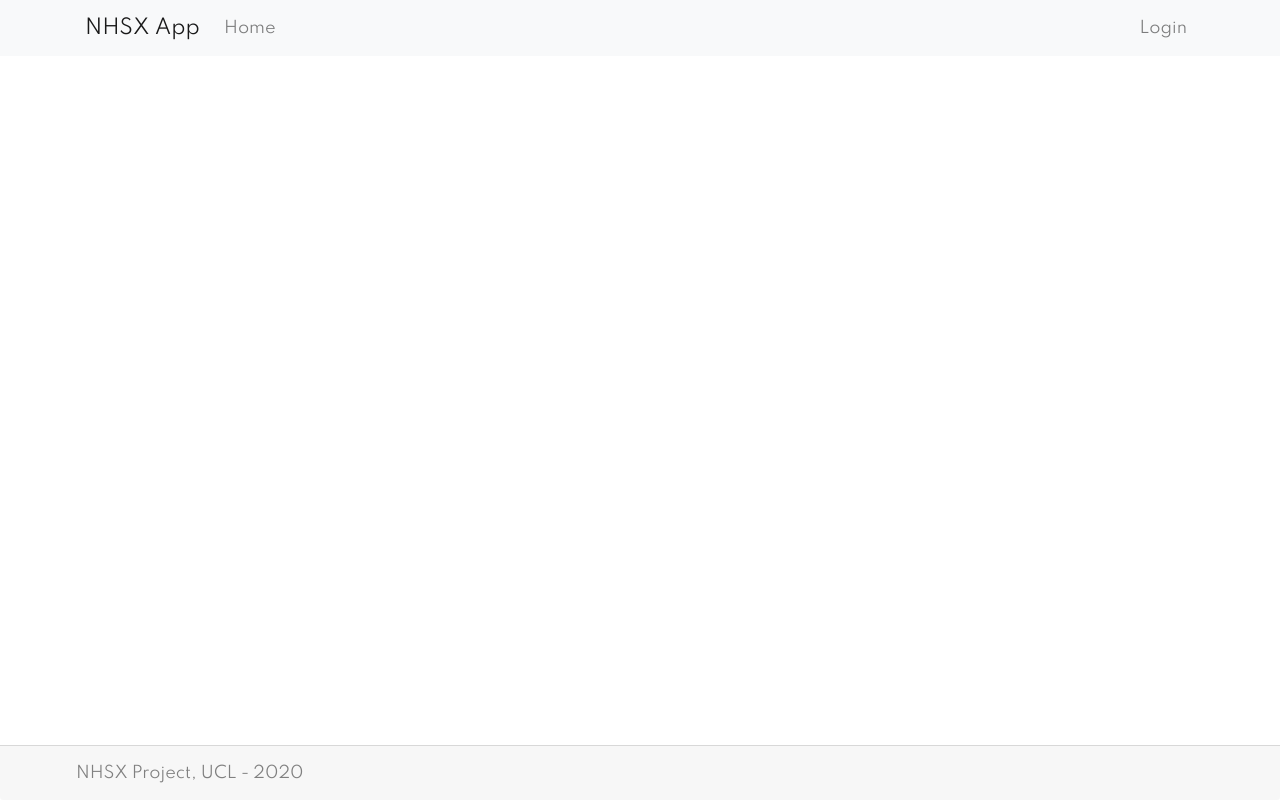
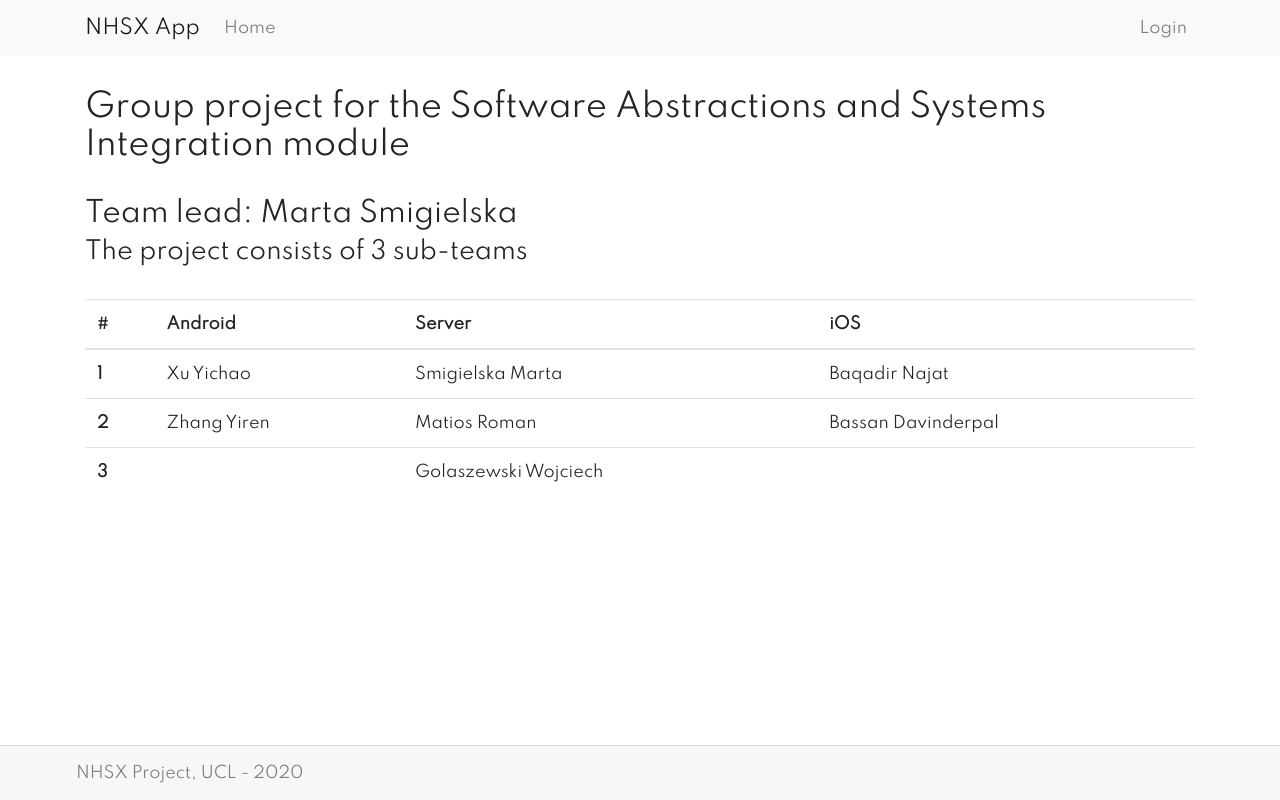
Before and after one commit to aunroel/nhs_app, a React (Create React App) app in the folder client/: page /modelupload in a window 1280 px wide. Built offline with nearby package versions, Linux system fonts and the light colour scheme.

Commit message:
add member table

```diff
--- a/client/src/App.js
+++ b/client/src/App.js
@@ -8,6 +8,7 @@ import Footer from "./components/Footer/Footer";
 import Login from "./components/auth/Login";
 import Register from "./components/auth/Register";
 import HeaderLink from "./components/Header/HeaderLink";
+import TeamMembersTable from "./components/TeamMembersTable/TeamMembersTable";
 
 const App = () => {
   const loggedIn = false;
@@ -41,6 +42,7 @@ const App = () => {
           />
           <Container className="container-padding">
             <Switch>
+              <Route path={["/", "/index"]} component={TeamMembersTable} />
               <Route path="/dashboard" component={Dashboard} />
               <Route path="/login" component={Login} />
               <Route path="/register" component={Register} />
--- /dev/null
+++ b/client/src/components/TeamMembersTable/TeamMembersTable.js
@@ -0,0 +1,50 @@
+import React from "react";
+import { Table } from "react-bootstrap";
+
+const TeamMembersTable = () => {
+  return (
+    <>
+      <h2>
+        Group project for the Software Abstractions and Systems Integration
+        module
+      </h2>
+      <br />
+      <h3>Team lead: Marta Smigielska</h3>
+      <h4>The project consists of 3 sub-teams</h4>
+      <br />
+
+      <Table responsive>
+        <thead>
+          <tr>
+            <th scope="col">#</th>
+            <th scope="col">Android</th>
+            <th scope="col">Server</th>
+            <th scope="col">iOS</th>
+          </tr>
+        </thead>
+        <tbody>
+          <tr>
+            <th scope="row">1</th>
+            <td>Xu Yichao</td>
+            <td>Smigielska Marta</td>
+            <td>Baqadir Najat</td>
+          </tr>
+          <tr>
+            <th scope="row">2</th>
+            <td>Zhang Yiren</td>
+            <td>Matios Roman</td>
+            <td>Bassan Davinderpal</td>
+          </tr>
+          <tr>
+            <th scope="row">3</th>
+            <td></td>
+            <td>Golaszewski Wojciech</td>
+            <td></td>
+          </tr>
+        </tbody>
+      </Table>
+    </>
+  );
+};
+
+export default TeamMembersTable;
```
